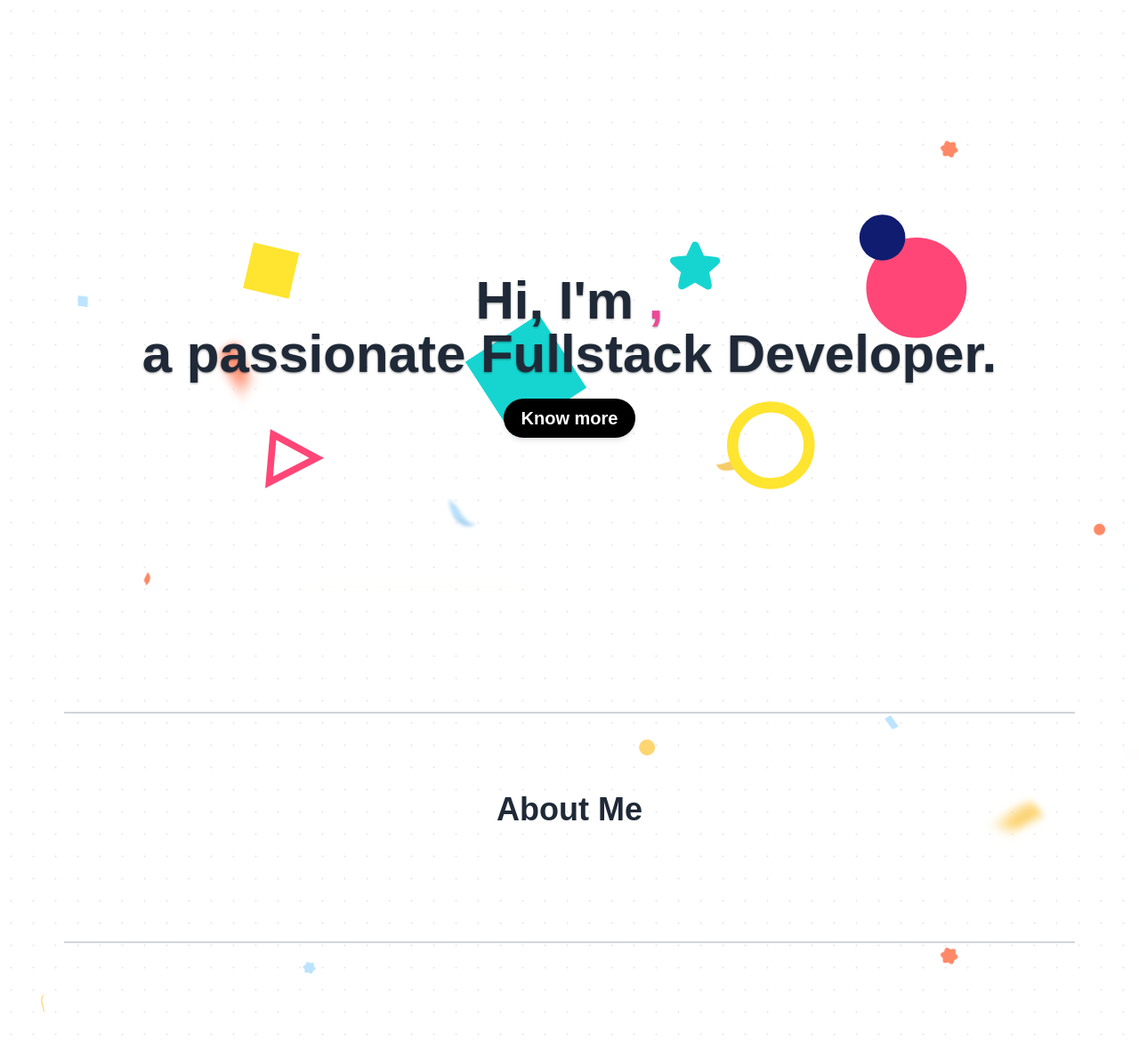
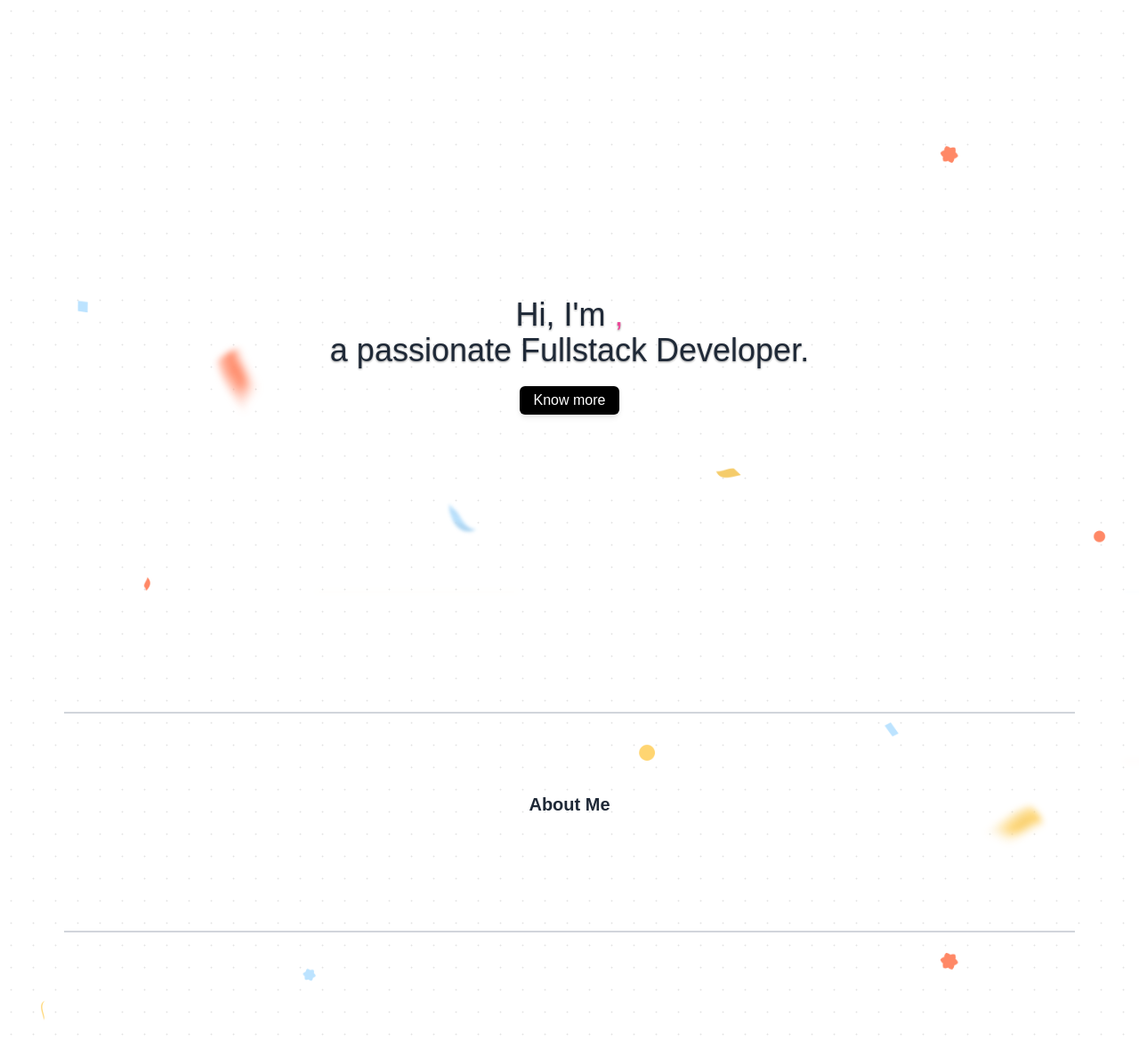
Before and after one commit to astrolabio1417/portfolio-django, a Django app: template portfolio/templates/portfolio/index.html in a window 1280 px wide. Shown: the top 1170 px of the page at 89% size. Run offline with Django 4.2, Linux system fonts and the light colour scheme; the template is opened without the code that fills it, so the values that code supplies are empty; parts of the project's set-up code (start-up, migrations or seed data) failed here and were passed over; some libraries are stand-ins or nearby versions; some web fonts are replaced.

Commit message:
update style

```diff
--- a/portfolio/static/portfolio/css/index.css
+++ b/portfolio/static/portfolio/css/index.css
@@ -54,10 +54,10 @@ body {
 
 @media (max-width: 900px) {
     .parallax-bg-confetti {
-        background: url(/static/portfolio/images/bg_confetti_sp01.png) repeat-y 50% 0;
+        background-image: url(/static/portfolio/images/bg_confetti_sp01.png) repeat-y 50% 0;
     }
 
     .parallax-bg-confetti-2 {
-        background: url(/static/portfolio/images/bg_confetti_sp02.png) repeat-y 50% 0;
+        background-image: url(/static/portfolio/images/bg_confetti_sp02.png) repeat-y 50% 0;
     }
 }
--- a/portfolio/static/portfolio/js/animation.js
+++ b/portfolio/static/portfolio/js/animation.js
@@ -9,25 +9,6 @@ window.addEventListener("load", () => {
             start,
             onEnter: () => timeline.play(),
         });
-    };
-
-    const bannerAnimation = () => {
-        const bannerSvg = document.querySelector(".banner-svg");
-        const shapes = bannerSvg.querySelectorAll(".shape");
-        gsap.set(shapes, { transformOrigin: "50% 50%" });
-        const timeline = gsap.timeline({ paused: true, delay: 0.4 });
-        timeline.set(bannerSvg, { opacity: 1 });
-        timeline.from(shapes, {
-            stagger: 0.3,
-            duration: 4,
-            scale: 0,
-            rotate: 150,
-            ease: "elastic.out(1,0.3)",
-            repeat: -1,
-            yoyo: true,
-        });
-
-        createScrollTrigger(bannerSvg, timeline);
     };
 
     const confettiAnimation = () => {
@@ -114,7 +95,6 @@ window.addEventListener("load", () => {
                 createScrollTrigger(element, timeline);
             });
 
-        bannerAnimation();
         confettiAnimation();
     };
 
--- a/portfolio/templates/portfolio/about.html
+++ b/portfolio/templates/portfolio/about.html
@@ -1,13 +1,11 @@
-<div id="about"
-    class="py-[3rem] md:py-[5.5rem] overflow-y-hidden slide-from-bottom-left">
+<div id="about" class="py-[3rem] md:py-[5.5rem] overflow-y-hidden slide-from-bottom-left">
     <div class="flex flex-col max-w-6xl mx-auto px-5 gap-5">
-        <h2
-            class="capitalize text-2xl md:text-4xl font-bold text-center text-gray-800">
+        <h2 class="capitalize text-xl font-semibold text-center text-gray-800">
             About me
         </h2>
 
         {% if user.about %}
-        <p class="text-center font-medium max-w-2xl mx-auto">
+        <p class="text-center font-light max-w-2xl mx-auto text-gray-800/90">
             {{ user.about }}
         </p>
         {% endif %}
@@ -15,11 +13,9 @@
         {% if technologies %}
         <div class="flex flex-wrap gap-5 justify-center items-center">
             {% for tech in technologies %}
-            <div
-                class="flex flex-col gap-2 justify-center items-center hover:opacity-80">
-                <img data-src="{{ tech.logo.url}}" alt
-                    class="lazy h-9 w-auto" />
-                <span class="text-xs">{{ tech.name }}</span>
+            <div class="flex flex-col gap-2 justify-center items-center hover:opacity-80">
+                <img data-src="{{ tech.logo.url}}" alt class="lazy h-9 w-auto" />
+                <span class="text-xs text-gray-800/90">{{ tech.name }}</span>
             </div>
             {% endfor %}
         </div>
@@ -27,25 +23,22 @@
 
         <div class="flex flex-wrap justify-center gap-2 mt-5">
             {% if user.resume %}
-            <a
-                href="{{ user.resume.url}}"
-                class="shadow-md overflow-hidden relative before:absolute before:rounded-full before:top-0 before:-left-full before:h-full before:w-full before:bg-pink-500 before:transition-transform before:duration-500 hover:before:translate-x-full px-4 py-1 sm:px-5 sm:py-2 bg-black text-white hover:text-white font-bold rounded-full">
+            <a href="{{ user.resume.url}}"
+                class="shadow-md overflow-hidden relative before:absolute before:rounded-sm before:top-0 before:-left-full before:h-full before:w-full before:bg-pink-500 before:transition-transform before:duration-500 hover:before:translate-x-full px-4 py-1 bg-black text-white hover:text-white font-medium rounded-md">
                 <span class="relative z-1"> Resume </span>
             </a>
             {% endif %}
 
             {% if user.github_url %}
-            <a
-                href="{{ user.github_url }}"
-                class="shadow-md overflow-hidden relative before:absolute before:rounded-full before:top-0 before:-left-full before:h-full before:w-full before:bg-pink-500 before:transition-transform before:duration-500 hover:before:translate-x-full px-4 py-1 sm:px-5 sm:py-2 bg-black text-white hover:text-white font-bold rounded-full">
+            <a href="{{ user.github_url }}"
+                class="shadow-md overflow-hidden relative before:absolute before:rounded-sm before:top-0 before:-left-full before:h-full before:w-full before:bg-pink-500 before:transition-transform before:duration-500 hover:before:translate-x-full px-4 py-1 bg-black text-white hover:text-white font-medium rounded-md">
                 <span class="relative z-1"> Github </span>
             </a>
             {% endif %}
 
             {% if user.email %}
-            <a
-                href="mailto:{{ user.email }}"
-                class="shadow-md overflow-hidden relative before:absolute before:rounded-full before:top-0 before:-left-full before:h-full before:w-full before:bg-pink-500 before:transition-transform before:duration-500 hover:before:translate-x-full px-4 py-1 sm:px-5 sm:py-2 bg-black text-white hover:text-white font-bold rounded-full">
+            <a href="mailto:{{ user.email }}"
+                class="shadow-md overflow-hidden relative before:absolute before:rounded-sm before:top-0 before:-left-full before:h-full before:w-full before:bg-pink-500 before:transition-transform before:duration-500 hover:before:translate-x-full px-4 py-1 bg-black text-white hover:text-white font-medium rounded-md">
                 <span class="relative z-1"> Email </span>
             </a>
             {% endif %}
--- a/portfolio/templates/portfolio/banner.html
+++ b/portfolio/templates/portfolio/banner.html
@@ -1,13 +1,9 @@
+<div class="relative">
 
-<div class="relative">
-    {% include 'portfolio/shapes.html' %}
-
-    <div
-        class="max-w-6xl mx-auto px-5">
+    <div class="max-w-6xl mx-auto px-5">
         <div
-            class="slide-from-top-left relative z-[1] flex flex-col gap-5 justify-center items-center h-full min-h-[100vh]">
-            <h1
-                class="drop-shadow-[0_1px_1.2px_rgba(0,0,0,0.4)] text-3xl lg:text-5xl xl:text-6xl text-center font-bold w-full text-gray-800">
+            class="slide-from-top-left relative z-[1] flex flex-col gap-5 justify-center items-center my-52 lg:my-0 lg:h-full lg:min-h-[100vh]">
+            <h1 class="drop-shadow-[0_1px_1.2px_rgba(0,0,0,0.4)] text-2xl lg:text-4xl text-center w-full text-gray-800">
                 Hi, I'm
                 <span class="text-pink-500">
                     {{ user.first_name }}
@@ -15,9 +11,8 @@
                 </span><br />
                 a passionate Fullstack Developer.
             </h1>
-            <button
-                onclick="document.querySelector('#about').scrollIntoView({ behavior: 'smooth', block: 'center' })"
-                class="shadow-md overflow-hidden relative before:absolute before:rounded-full before:top-0 before:-left-full before:h-full before:w-full before:bg-pink-500 before:transition-transform before:duration-500 hover:before:translate-x-full px-4 py-1 sm:px-5 sm:py-2 bg-black text-white hover:text-white font-bold text-xl rounded-full">
+            <button onclick="document.querySelector('#about').scrollIntoView({ behavior: 'smooth', block: 'center' })"
+                class="shadow-md overflow-hidden relative before:absolute before:rounded-sm before:top-0 before:-left-full before:h-full before:w-full before:bg-pink-500 before:transition-transform before:duration-500 hover:before:translate-x-full px-4 py-1 bg-black text-white hover:text-white font-medium rounded-md">
                 <span class="relative"> Know more </span>
             </button>
         </div>
--- a/portfolio/templates/portfolio/projects-v2.html
+++ b/portfolio/templates/portfolio/projects-v2.html
@@ -1,7 +1,5 @@
-<div
-    class="max-w-6xl mx-auto px-5 py-[3rem] md:py-[5.5rem] w-full overflow-hidden flex flex-col gap-10">
-    <h2
-        class="slide-from-bottom-left capitalize text-2xl md:text-4xl font-bold text-center text-gray-800 mb-5">
+<div class="max-w-6xl mx-auto px-5 py-[3rem] md:py-[5.5rem] w-full overflow-hidden flex flex-col gap-10">
+    <h2 class="slide-from-bottom-left capitalize text-xl font-semibold text-center text-gray-800 mb-5">
         Projects
     </h2>
 
@@ -9,19 +7,16 @@
     <div class="flex flex-col lg:flex-row gap-3 slide-from-bottom-left">
         <div class="flex-grow">
             <div class="mt-auto overflow-y-auto">
-                <a href="{{project.url}}"
-                    class="font-bold text-xl underline hover:text-pink-500">
+                <a href="{{project.url}}" class="font-medium text-lg hover:underline hover:text-pink-500 text-gray-800">
                     {{ project.name }}
                 </a>
-                <p class="mt-2">{{ project.description }}</p>
+                <p class="mt-2 font-light text-gray-800/90">{{ project.description }}</p>
 
                 <div class="flex flex-wrap gap-2 mt-3">
                     {% for tech in project.technologies.all %}
-                    <div
-                        class="flex gap-2 items-center rounded p-2 bg-gray-900 text-white text-sm">
+                    <div class="flex gap-2 items-center rounded p-2 bg-gray-900 text-white">
                         <div class="h-3 w-3" title="{{ tech.name }}">
-                            <img class="w-full h-full object-fill lazy"
-                                data-src="{{ tech.logo.url }}"
+                            <img class="w-full h-full object-fill lazy" data-src="{{ tech.logo.url }}"
                                 alt="{{ tech.name }}">
                         </div>
                         {{tech.name}}
@@ -30,19 +25,20 @@
                 </div>
             </div>
 
-            <div class="flex items-center gap-2 mb-3 mt-5 text-sm">
+            <div class="flex items-center gap-2 mb-3 mt-5">
                 {% if project.repository %}
-                <a class="h-5 w-5 github-mask bg-black" title="github"
-                    href="{{ project.repository }}" alt="github"></a>
-                <a title="github"
-                    href="{{ project.repository }}" alt="github">Source</a>
+                <a class="h-5 w-5 github-mask bg-black" title="github" href="{{ project.repository }}" alt="github"></a>
+                <a title="github" class="text-gray-800/90" href="{{ project.repository }}" alt="github">Source</a>
                 {% endif %}
             </div>
         </div>
 
-        <img src="{{project.image.url}}"
-            class="object-cover w-full lg:max-w-2xl h-auto rounded border shadow"
-            alt="{{project.name}} image" />
+        <div class="w-full lg:w-[50%] lg:min-w-[50%]">
+            <a target="_blank" href="{{ project.image.url }}">
+                <img src="{{project.image.url}}" class="object-cover w-full rounded border shadow"
+                    alt="{{project.name}} image" />
+            </a>
+        </div>
     </div>
     <div class="w-3/4 mx-auto">
         {% include 'portfolio/hr.html' %}
--- a/theme/static/css/dist/styles.css
+++ b/theme/static/css/dist/styles.css
@@ -815,6 +815,11 @@ html {
   margin-right: auto;
 }
 
+.my-52 {
+  margin-top: 13rem;
+  margin-bottom: 13rem;
+}
+
 .mb-3 {
   margin-bottom: 0.75rem;
 }
@@ -891,10 +896,6 @@ html {
   height: 2px;
 }
 
-.h-auto {
-  height: auto;
-}
-
 .h-full {
   height: 100%;
 }
@@ -905,10 +906,6 @@ html {
 
 .max-h-\[10rem\] {
   max-height: 10rem;
-}
-
-.min-h-\[100vh\] {
-  min-height: 100vh;
 }
 
 .w-3 {
@@ -1028,6 +1025,10 @@ html {
   border-radius: 9999px;
 }
 
+.rounded-md {
+  border-radius: 0.375rem;
+}
+
 .border {
   border-width: 1px;
 }
@@ -1118,11 +1119,6 @@ html {
   line-height: 2rem;
 }
 
-.text-3xl {
-  font-size: 1.875rem;
-  line-height: 2.25rem;
-}
-
 .text-5xl {
   font-size: 3rem;
   line-height: 1;
@@ -1152,8 +1148,16 @@ html {
   font-weight: 700;
 }
 
+.font-light {
+  font-weight: 300;
+}
+
 .font-medium {
   font-weight: 500;
+}
+
+.font-semibold {
+  font-weight: 600;
 }
 
 .capitalize {
@@ -1173,6 +1177,10 @@ html {
   color: rgb(31 41 55 / var(--tw-text-opacity));
 }
 
+.text-gray-800\/90 {
+  color: rgb(31 41 55 / 0.9);
+}
+
 .text-pink-500 {
   --tw-text-opacity: 1;
   color: rgb(236 72 153 / var(--tw-text-opacity));
@@ -1181,10 +1189,6 @@ html {
 .text-white {
   --tw-text-opacity: 1;
   color: rgb(255 255 255 / var(--tw-text-opacity));
-}
-
-.underline {
-  text-decoration-line: underline;
 }
 
 .shadow {
@@ -1250,9 +1254,9 @@ body {
   width: 100%;
 }
 
-.before\:rounded-full::before {
+.before\:rounded-sm::before {
   content: var(--tw-content);
-  border-radius: 9999px;
+  border-radius: 0.125rem;
 }
 
 .before\:bg-pink-500::before {
@@ -1283,6 +1287,10 @@ body {
   color: rgb(255 255 255 / var(--tw-text-opacity));
 }
 
+.hover\:underline:hover {
+  text-decoration-line: underline;
+}
+
 .hover\:opacity-80:hover {
   opacity: 0.8;
 }
@@ -1304,16 +1312,6 @@ body {
 
   .sm\:grid-cols-3 {
     grid-template-columns: repeat(3, minmax(0, 1fr));
-  }
-
-  .sm\:px-5 {
-    padding-left: 1.25rem;
-    padding-right: 1.25rem;
-  }
-
-  .sm\:py-2 {
-    padding-top: 0.5rem;
-    padding-bottom: 0.5rem;
   }
 }
 
@@ -1338,23 +1336,33 @@ body {
 }
 
 @media (min-width: 1024px) {
-  .lg\:max-w-2xl {
-    max-width: 42rem;
+  .lg\:my-0 {
+    margin-top: 0px;
+    margin-bottom: 0px;
+  }
+
+  .lg\:h-full {
+    height: 100%;
+  }
+
+  .lg\:min-h-\[100vh\] {
+    min-height: 100vh;
+  }
+
+  .lg\:w-\[50\%\] {
+    width: 50%;
+  }
+
+  .lg\:min-w-\[50\%\] {
+    min-width: 50%;
   }
 
   .lg\:flex-row {
     flex-direction: row;
   }
 
-  .lg\:text-5xl {
-    font-size: 3rem;
-    line-height: 1;
+  .lg\:text-4xl {
+    font-size: 2.25rem;
+    line-height: 2.5rem;
   }
 }
-
-@media (min-width: 1280px) {
-  .xl\:text-6xl {
-    font-size: 3.75rem;
-    line-height: 1;
-  }
-}
```
Also changed, not shown: portfolio/templates/portfolio/base.html (+6 -9 lines).
